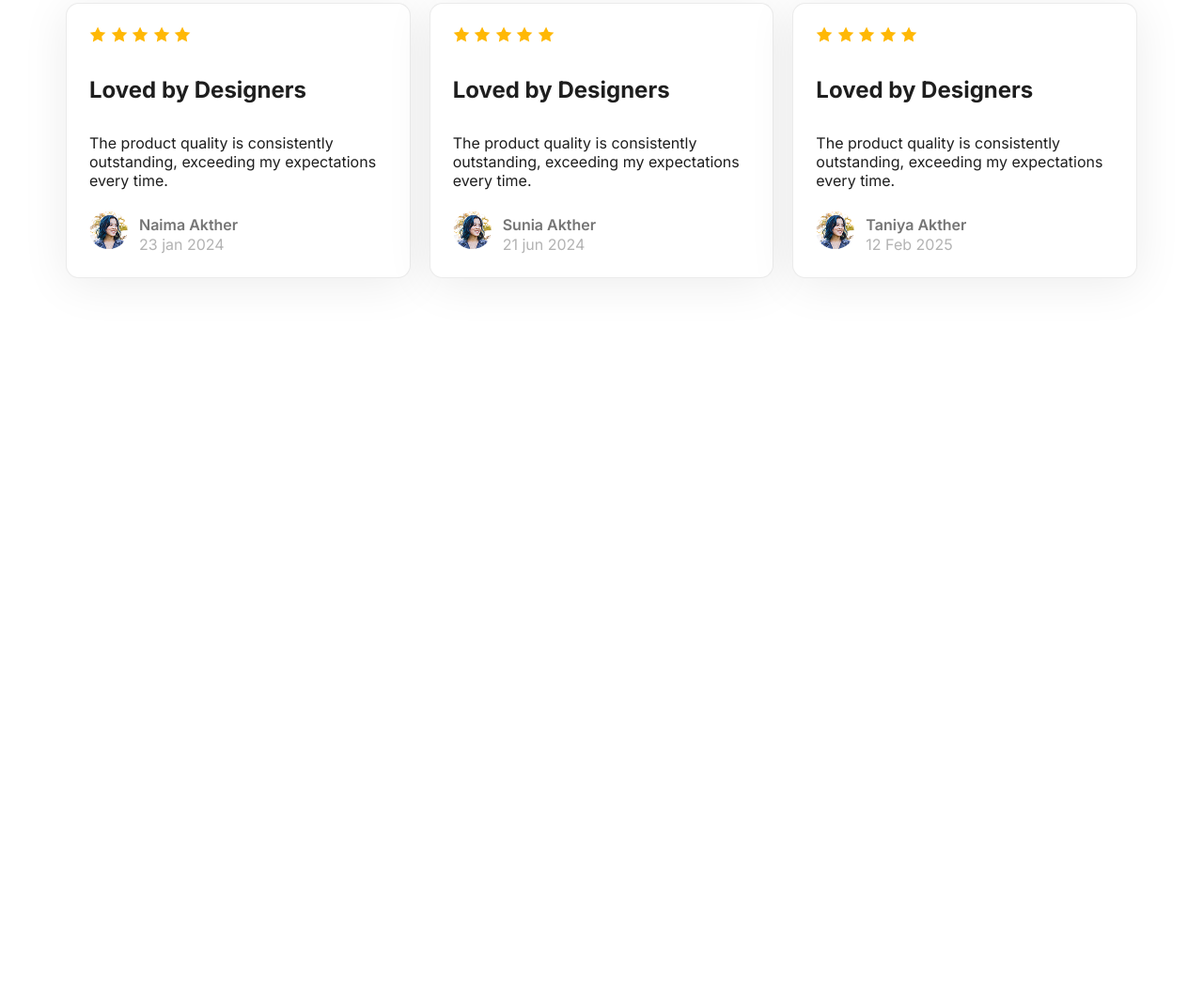
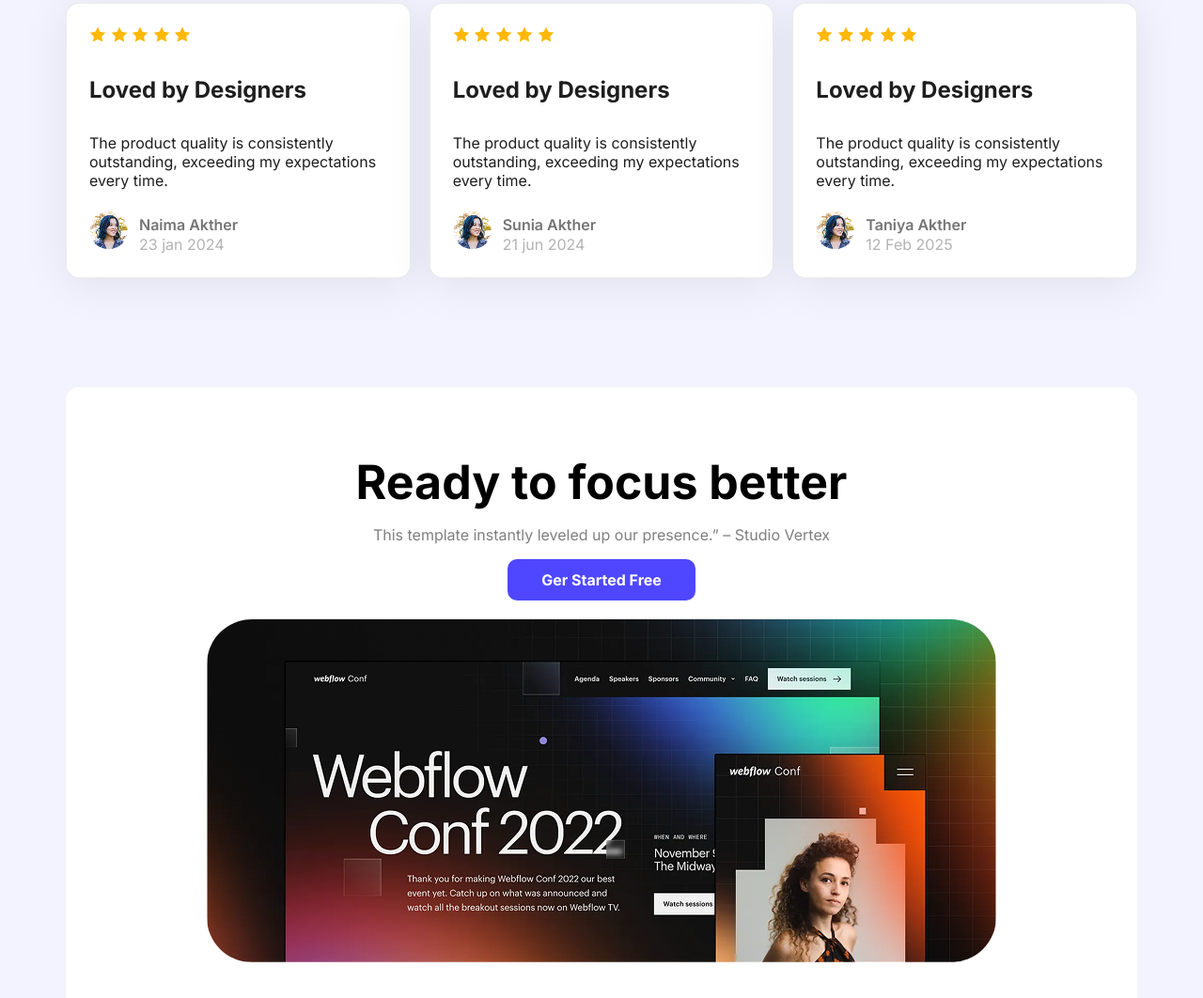
Before and after one commit to amjad-hussen/assignment-01, a plain HTML site: page index.html in a window 1280 px wide. Shown: the part 1725-2787 px from the top of the page at 94% size. Before the commit the page ends 2071 px from the top, so only its background shows below. Drawn offline with Linux system fonts and the light colour scheme.

Commit message:
added webflow content

```diff
--- a/index.html
+++ b/index.html
@@ -163,6 +163,21 @@
 
         </div>
 
+        <div class="webflow">
+            <div class="webflow-content">
+                <h3 class="webflow-title raleway-font">
+                    Ready to focus better
+                </h3>
+                <p class="webflow-description inter-font">
+                    This template instantly leveled up our presence.” – Studio Vertex
+                </p>
+                 <a href=""><button class="button-style raleway-font" type="button">Ger Started Free</button></a>
+            </div>
+            <img src="Assets/wc-big.png" alt="" class="webflow-img">
+
+
+        </div>
+
     </main>
 
     <footer>
--- a/styles/style.css
+++ b/styles/style.css
@@ -1,5 +1,7 @@
 /* Shared Items */
-
+body{
+    background-color: rgba(77, 71, 255, 0.062);
+}
 .raleway-font{
     font-family: "Inter", sans-serif;
     font-optical-sizing: auto;
@@ -174,3 +176,29 @@ main{
     font-size: 16px;
     color: #B3B3B3;
 }
+
+/* Webflow Design */
+
+.webflow{
+    text-align: center;
+    margin-top: 116px;
+    background-color: white;
+    border-radius: 14px;
+    padding: 71px 0;
+}
+.webflow-title{
+    font-size: 50px;
+    font-weight: bold;
+    color: 000000;
+    margin: 0;
+
+}
+.webflow-description{
+    font-size: 16px;
+    color: rgba(0, 0, 0, 0.5);
+
+}
+.webflow-img{
+    border-radius: 48px;
+    margin: 20px 0;
+}
```
